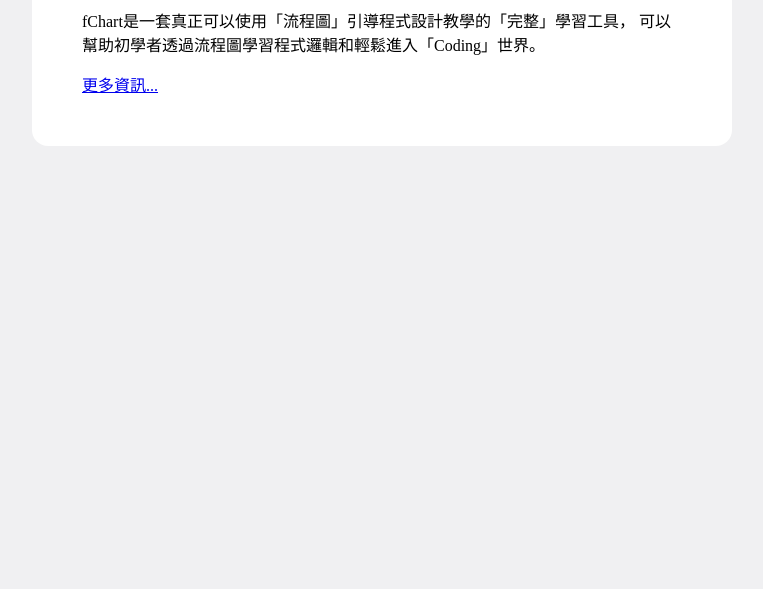
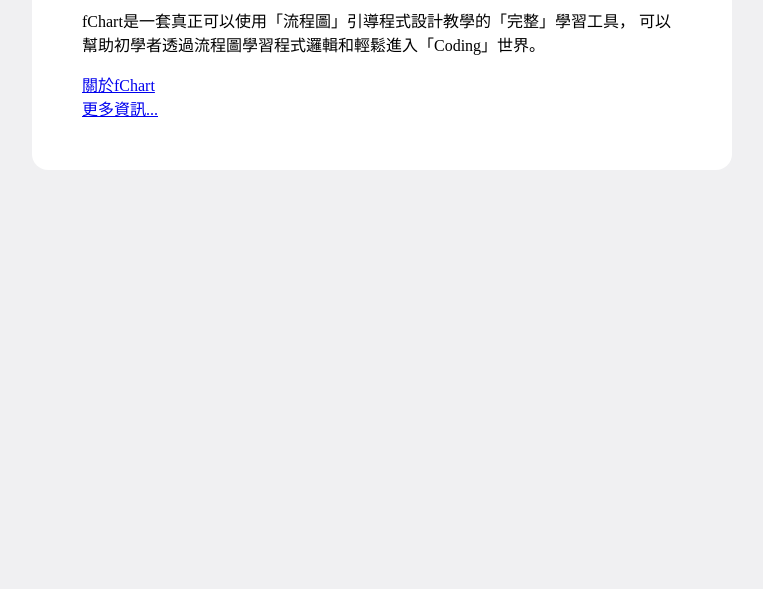
Before and after one commit to zhangcc82/repo, a plain HTML site: page index.html in a window 1280 px wide. Shown: the part 211-800 px from the top of the page, without its empty margins (258-1021 px from the left). Drawn offline with Linux system fonts and the light colour scheme.

Commit message:
Update index.html

```diff
--- a/index.html
+++ b/index.html
@@ -11,6 +11,7 @@
    <h1>fChart程式設計教學工具簡介</h1>
    <p>fChart是一套真正可以使用「流程圖」引導程式設計教學的「完整」學習工具，
    可以幫助初學者透過流程圖學習程式邏輯和輕鬆進入「Coding」世界。</p>
+   <a href="about.html">關於fChart</a><br>
    <a href="https://fchart.github.io">更多資訊...</a>
 </div>
 </body>
```
